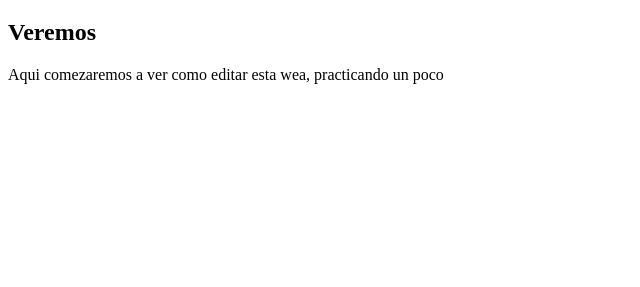
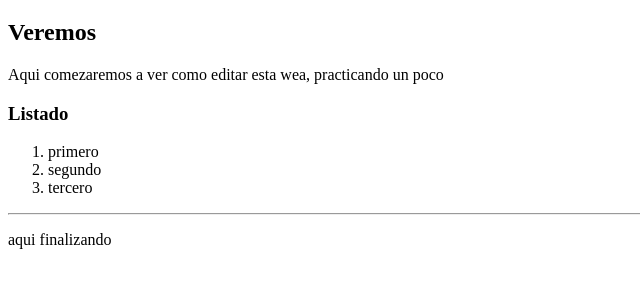
Before and after one commit to Sebastian-cL/practica-cl, a plain HTML site: page index.html in a window 1280 px wide. Shown: the part 61-348 px from the top of the page, without its empty margins (0-640 px from the left). Drawn offline with Linux system fonts and the light colour scheme.

```diff
--- a/index.html
+++ b/index.html
@@ -1,5 +1,5 @@
 <!DOCTYPE html>
-<html lang="en">
+<html lang="es">
 <head>
     <meta charset="UTF-8">
     <meta http-equiv="X-UA-Compatible" content="IE=edge">
@@ -11,5 +11,13 @@
     <h1 id="principal">Practiquemos css</h1>
     <h2 class="subtitulo">Veremos</h2>
         <p id="contenido1">Aqui comezaremos a ver como editar esta wea, practicando un poco</p>
+    <h3 class="subtitulo">Listado</h3>
+    <ol>
+        <li id="listado">primero</li>
+        <li id="listado">segundo</li>
+        <li id="listado">tercero</li>
+    </ol>
+<hr>
+<p>aqui finalizando</p>
 </body>
 </html>
```
